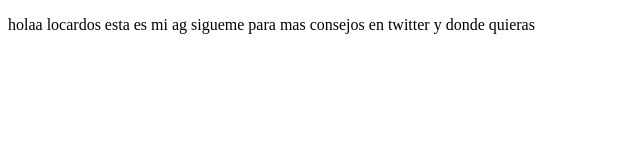
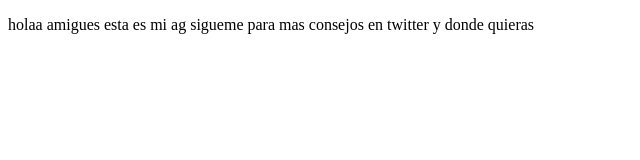
Before and after one commit to rafo18/proyectoDemoCursoPrework, a plain HTML site: page index.html in a window 1280 px wide. Shown: the full height of the page, 0-640 px from the left. Drawn offline with Linux system fonts and the light colour scheme.

Commit message:
cambios agregamos saludes a todes

```diff
--- a/index.html
+++ b/index.html
@@ -8,7 +8,7 @@
 </head>
 <body>
     <p>
-        holaa locardos esta es mi ag sigueme para mas consejos en twitter y donde quieras
+        holaa amigues esta es mi ag sigueme para mas consejos en twitter y donde quieras
     </p>
 
 </body>
```
